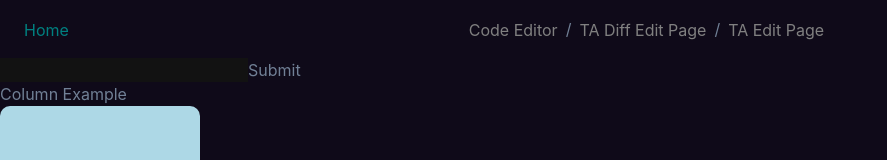
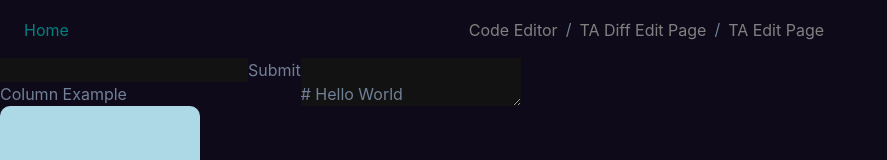
Before and after one commit to CWDll/monaco_prac, a React (Vite) app: page / in a window 1280 px wide. Shown: the top 160 px of the page, without its empty margins (0-887 px from the left). Built offline with nearby package versions, Linux system fonts and the light colour scheme.

Commit message:
[Feat] react-md-editor 설치 후 적용

```diff
--- a/package.json
+++ b/package.json
@@ -15,19 +15,20 @@
     "@emotion/styled": "^11.11.5",
     "@monaco-editor/react": "^4.6.0",
     "@types/styled-components": "^5.1.34",
+    "@uiw/react-markdown-preview": "^5.1.2",
+    "@uiw/react-md-editor": "^4.0.4",
     "axios": "^1.7.2",
     "frame": "^1.0.0-alpha.2",
     "react": "^18.3.1",
     "react-dom": "^18.3.1",
     "react-icons": "^5.2.1",
-    "react-markdown": "^9.0.1",
     "react-router-dom": "^6.24.1",
+    "remark-gfm": "^4.0.0",
     "styled-components": "^6.1.11"
   },
   "devDependencies": {
     "@types/react": "^18.3.3",
     "@types/react-dom": "^18.3.0",
-    "@types/react-syntax-highlighter": "^15.5.13",
     "@vitejs/plugin-react": "^4.3.1",
     "eslint": "^8.57.0",
     "eslint-plugin-react": "^7.34.2",
--- /dev/null
+++ b/src/components/MarkdownSection.tsx
@@ -0,0 +1,64 @@
+import React, { useState } from "react";
+import ReactMarkdown from "react-markdown";
+import { Prism as SyntaxHighlighter } from "react-syntax-highlighter";
+import { prism } from "react-syntax-highlighter/dist/esm/styles/prism";
+import remarkGfm from "remark-gfm";
+
+const initialMarkdown = `
+# Hello World
+
+This is a sample markdown.
+
+\`\`\`javascript
+function greet() {
+  console.log("Hello, world!");
+}
+\`\`\`
+
+- List item 1
+- List item 2
+- List item 3
+
+[Example Link](https://example.com)
+
+![Sample Image](https://unsplash.it/600/400)
+`;
+
+const MarkdownSection: React.FC = () => {
+  const [markdown, setMarkdown] = useState(initialMarkdown);
+
+  return (
+    <div>
+      <textarea
+        value={markdown}
+        onChange={(e) => setMarkdown(e.target.value)}
+        className="markdown-input"
+      />
+      <ReactMarkdown
+        remarkPlugins={[remarkGfm]}
+        components={{
+          code({ node, inline, className, children, ...props }) {
+            const match = /language-(\w+)/.exec(className || "");
+            return !inline && match ? (
+              <SyntaxHighlighter
+                style={prism}
+                language={match[1]}
+                PreTag="div"
+                {...props}
+              >
+                {String(children).replace(/\n$/, "")}
+              </SyntaxHighlighter>
+            ) : (
+              <code className={className} {...props}>
+                {children}
+              </code>
+            );
+          },
+        }}
+        className="markdown-output"
+      />
+    </div>
+  );
+};
+
+export default MarkdownSection;
--- a/src/components/Questions.tsx
+++ b/src/components/Questions.tsx
@@ -1,9 +1,7 @@
-import { Box, Text, Button, Textarea, VStack, Input } from "@chakra-ui/react";
+import { Box, Text, Button, VStack, Input } from "@chakra-ui/react";
 import React, { useState, useEffect } from "react";
 import * as monaco from "monaco-editor";
-import ReactMarkdown from "react-markdown";
-import { Prism as SyntaxHighlighter } from "react-syntax-highlighter";
-import { okaidia } from "react-syntax-highlighter/dist/esm/styles/prism";
+import MDEditor from "@uiw/react-md-editor";
 
 interface QuestionsProps {
   editorRef: React.RefObject<monaco.editor.IStandaloneCodeEditor>;
@@ -17,7 +15,7 @@ interface Question {
   answers: string[];
 }
 
-const Questions: React.FC<QuestionsProps> = ({ highlightedText }) => {
+const Questions: React.FC<QuestionsProps> = ({ highlightedText, language }) => {
   const [question, setQuestion] = useState("");
   const [questions, setQuestions] = useState<Question[]>([]);
   const [answer, setAnswer] = useState("");
@@ -31,10 +29,9 @@ const Questions: React.FC<QuestionsProps> = ({ highlightedText }) => {
       return;
     }
 
-    setQuestions([
-      ...questions,
-      { text: highlightedText, question, answers: [] },
-    ]);
+    const codeBlock = `\`\`\`${language}\n${highlightedText}\n\`\`\``;
+
+    setQuestions([...questions, { text: codeBlock, question, answers: [] }]);
     setQuestion("");
   };
 
@@ -57,11 +54,16 @@ const Questions: React.FC<QuestionsProps> = ({ highlightedText }) => {
     <Box w="50%">
       {highlightedText && (
         <VStack align="stretch" mb={4}>
-          <Textarea
+          <Box bg="gray.900" p={4} borderRadius="md">
+            <MDEditor.Markdown
+              source={`\`\`\`${language}\n${highlightedText}\n\`\`\``}
+              data-color-mode="dark"
+            />
+          </Box>
+          <Input
             value={question}
             onChange={(e) => setQuestion(e.target.value)}
             placeholder="질문을 입력하세요"
-            resize="none"
           />
           <Button onClick={handleAddQuestion}>질문 남기기</Button>
         </VStack>
@@ -70,28 +72,7 @@ const Questions: React.FC<QuestionsProps> = ({ highlightedText }) => {
         {questions.map((item, index) => (
           <Box key={index} mb={4}>
             <Box bg="gray.900" p={4} borderRadius="md">
-              <ReactMarkdown
-                children={item.text}
-                components={{
-                  code({ node, inline, className, children, ...props }) {
-                    const match = /language-(\w+)/.exec(className || "");
-                    return !inline && match ? (
-                      <SyntaxHighlighter
-                        style={okaidia}
-                        language={match[1]}
-                        PreTag="div"
-                        {...props}
-                      >
-                        {String(children).replace(/\n$/, "")}
-                      </SyntaxHighlighter>
-                    ) : (
-                      <code className={className} {...props}>
-                        {children}
-                      </code>
-                    );
-                  },
-                }}
-              />
+              <MDEditor.Markdown source={item.text} />
             </Box>
             <Text fontWeight="bold" mt={2} whiteSpace="pre-wrap">
               {item.question}
--- a/src/pages/Home.tsx
+++ b/src/pages/Home.tsx
@@ -6,6 +6,7 @@ import Column from "../components/widgets/Column";
 import Row from "../components/widgets/Row";
 import SizedBox from "../components/widgets/SizedBox";
 import Stack from "../components/widgets/Stack";
+import MarkdownSection from "../components/MarkdownSection";
 
 const Home: React.FC = () => {
   const [introText, setIntroText] = React.useState<string>("");
@@ -37,6 +38,7 @@ const Home: React.FC = () => {
   };
 
   return (
+    <div style={{ display: "flex", flexDirection: "row" }}>
       <div>
         <Text as="mark" color="tomato" fontSize="xl">
           {introText}
@@ -112,6 +114,8 @@ const Home: React.FC = () => {
           </Stack>
         </Container>
       </div>
+      <MarkdownSection />
+    </div>
   );
 };
 
```
Also changed, not shown: 1 other file (tests, documents, lock files or other folders). Lines whose indentation alone changed are shown as unchanged.
